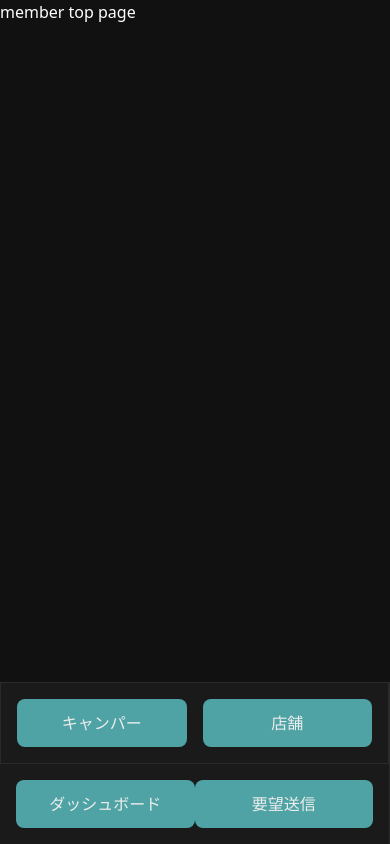
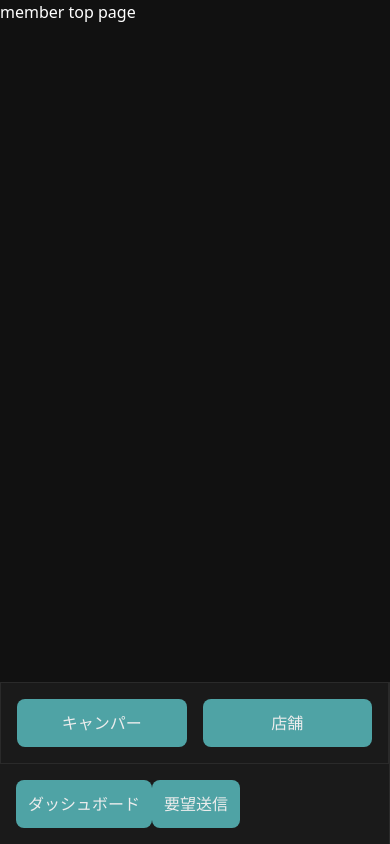
Before and after one commit to ichinari/ky_camp, a Next.js app: page /dashboard/member in a window 390 px wide. Built offline with nearby package versions, Linux system fonts and the light colour scheme; no server answers.

Commit message:
refactor: 💡 changed tag

```diff
--- a/app/components/Nav.tsx
+++ b/app/components/Nav.tsx
@@ -33,7 +33,7 @@ function Nav() {
   };
 
   return (
-    <div className="w-full h-auto md:w-1/2 md:h-screen bg-[#1A1A1A] border-r border-[#2A2A2A]">
+    <nav className="w-full h-auto md:w-1/2 md:h-screen bg-[#1A1A1A] border-r border-[#2A2A2A]">
       <div>
         {/* ユーザ切り替え */}
         <div className="border border-b border-[#2A2A2A] p-4 gap-4 flex">
@@ -43,26 +43,39 @@ function Nav() {
 
         {isAuthenticated ? (
           /* 店舗 */
-          <div className="flex md:flex-col p-4 md:gap-y-4">
+          <ul className="flex md:flex-col p-4 md:gap-y-4">
+            <li>
               <Button onClick={selectedShopDashBoard}>ダッシュボード</Button>
+            </li>
+
+            <li>
               <Button onClick={selectedRequestList}>要望一覧</Button>
+            </li>
+            <li>
               <Button onClick={selectedCamperDistribution}>利用者分布</Button>
+            </li>
+            <li>
               <LogoutLink
                 className="w-full p-3 bg-[#4FA3A5] text-[#EDEDED] text-center rounded-lg
             cursor-pointer hover:bg-[#5FB385]"
               >
                 ログアウト
               </LogoutLink>
-          </div>
+            </li>
+          </ul>
         ) : (
           /* キャンパー */
-          <div className="flex md:flex-col p-4 md:gap-y-4">
+          <ul className="flex md:flex-col p-4 md:gap-y-4">
+            <li>
               <Button onClick={selectedCamperDashBoard}>ダッシュボード</Button>
+            </li>
+            <li>
               <Button onClick={selectedCamperRequest}>要望送信</Button>
-          </div>
+            </li>
+          </ul>
         )}
       </div>
-    </div>
+    </nav>
   );
 }
 
```
Lines whose indentation alone changed are shown as unchanged.
